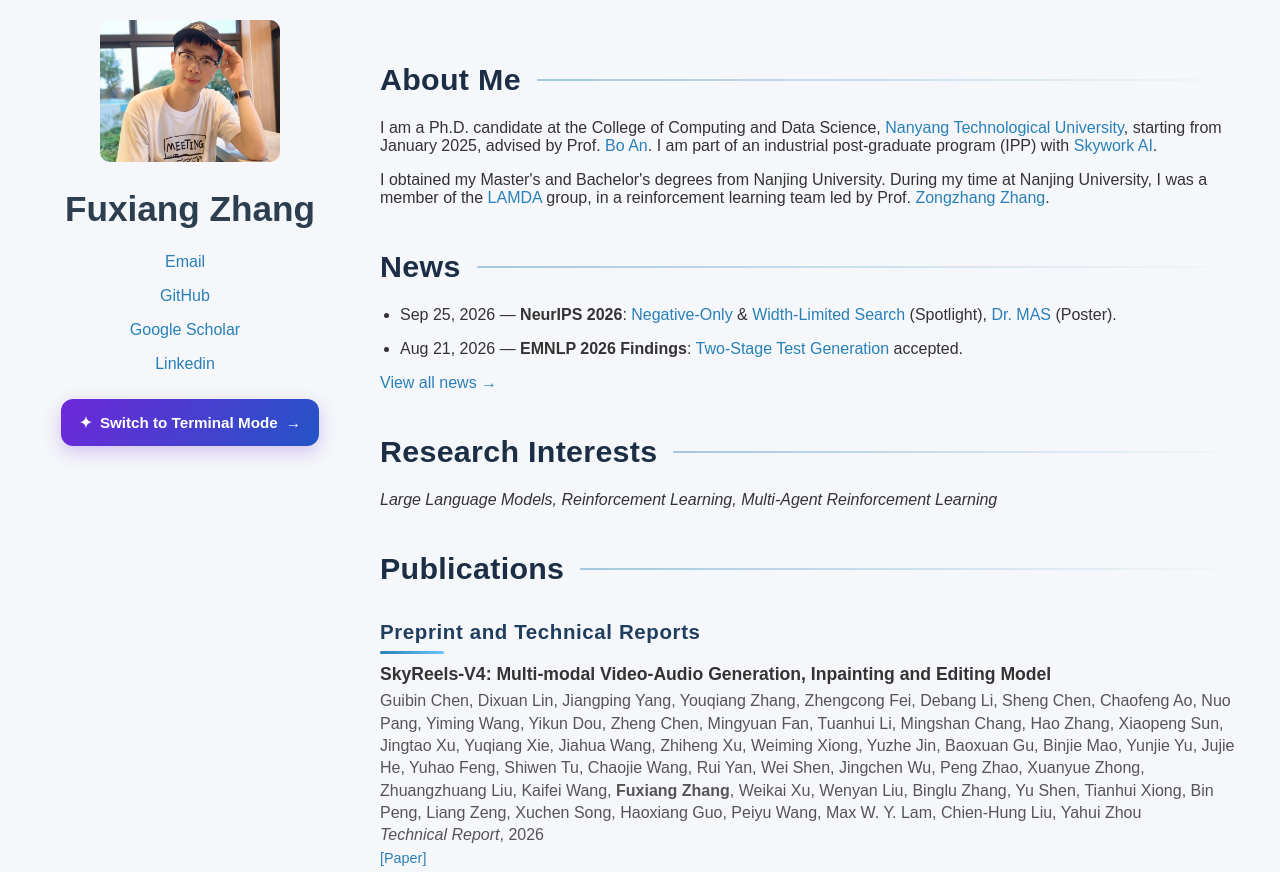
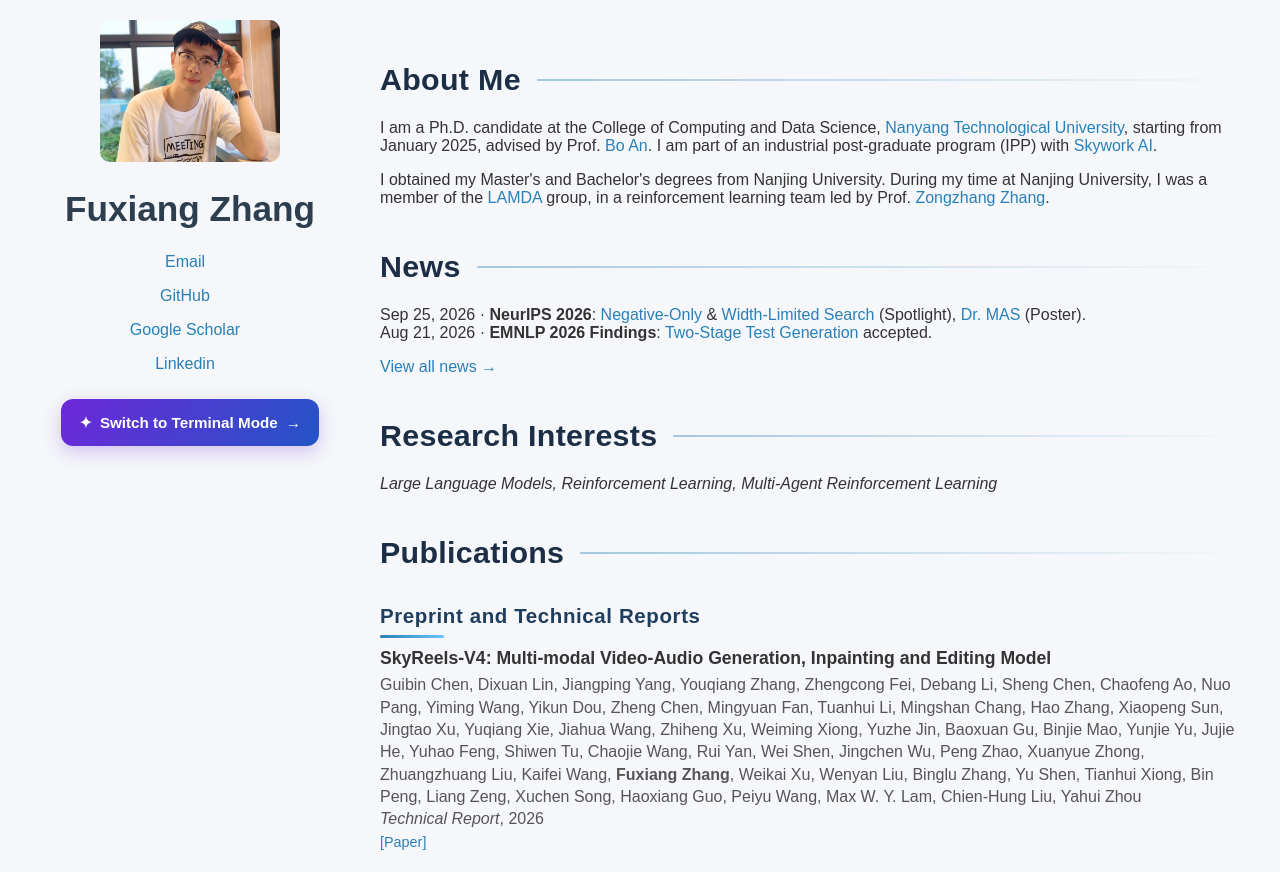
Before and after one commit to Fuxiang-Zhang/fuxiang-zhang.github.io, a plain HTML site: page index.html in a window 1280 px wide. Shown: the top 872 px of the page. Drawn offline with Linux system fonts and the light colour scheme.

Commit message:
Tighten reading mode news spacing and separators

```diff
--- a/index.html
+++ b/index.html
@@ -150,9 +150,9 @@
         margin-bottom: 10px;
     }
 
-    .news-feed { padding-left: 1.25em; }
-    .news-feed > li { margin: 1em 0; }
-    .news-feed p { margin: .5em 0; }
+    .news-feed { padding-left: 0; list-style: none; }
+    .news-feed > li { margin: 0; }
+    .news-feed p { margin: 0; }
     .news-feed li li { margin: .35em 0; }
     .news-year { color: #777; font-size: .9em; margin-left: .5em; }
   </style>
--- a/news.js
+++ b/news.js
@@ -1,7 +1,7 @@
 // Announcements in newest-first order. One short record per conference.
 const announcements = [
-  "<li><p>Sep 25, 2026 — <strong>NeurIPS 2026</strong>: <a href=\"/#card/negative-only-policy-optimization\">Negative-Only</a> &amp; <a href=\"/#card/width-limited-tree-search\">Width-Limited Search</a> (Spotlight), <a href=\"/#card/dr-mas\">Dr. MAS</a> (Poster).</p>\n</li>",
-  "<li><p>Aug 21, 2026 — <strong>EMNLP 2026 Findings</strong>: <a href=\"/#card/two-stage-test-generation\">Two-Stage Test Generation</a> accepted.</p>\n</li>"
+  "<li><p>Sep 25, 2026 · <strong>NeurIPS 2026</strong>: <a href=\"/#card/negative-only-policy-optimization\">Negative-Only</a> &amp; <a href=\"/#card/width-limited-tree-search\">Width-Limited Search</a> (Spotlight), <a href=\"/#card/dr-mas\">Dr. MAS</a> (Poster).</p>\n</li>",
+  "<li><p>Aug 21, 2026 · <strong>EMNLP 2026 Findings</strong>: <a href=\"/#card/two-stage-test-generation\">Two-Stage Test Generation</a> accepted.</p>\n</li>"
 ];
 for (const feed of document.querySelectorAll('[data-news-feed]')) {
   const limit = Number(feed.dataset.newsLimit) || announcements.length;
```
Also changed, not shown: news.html (+3 -3 lines).
